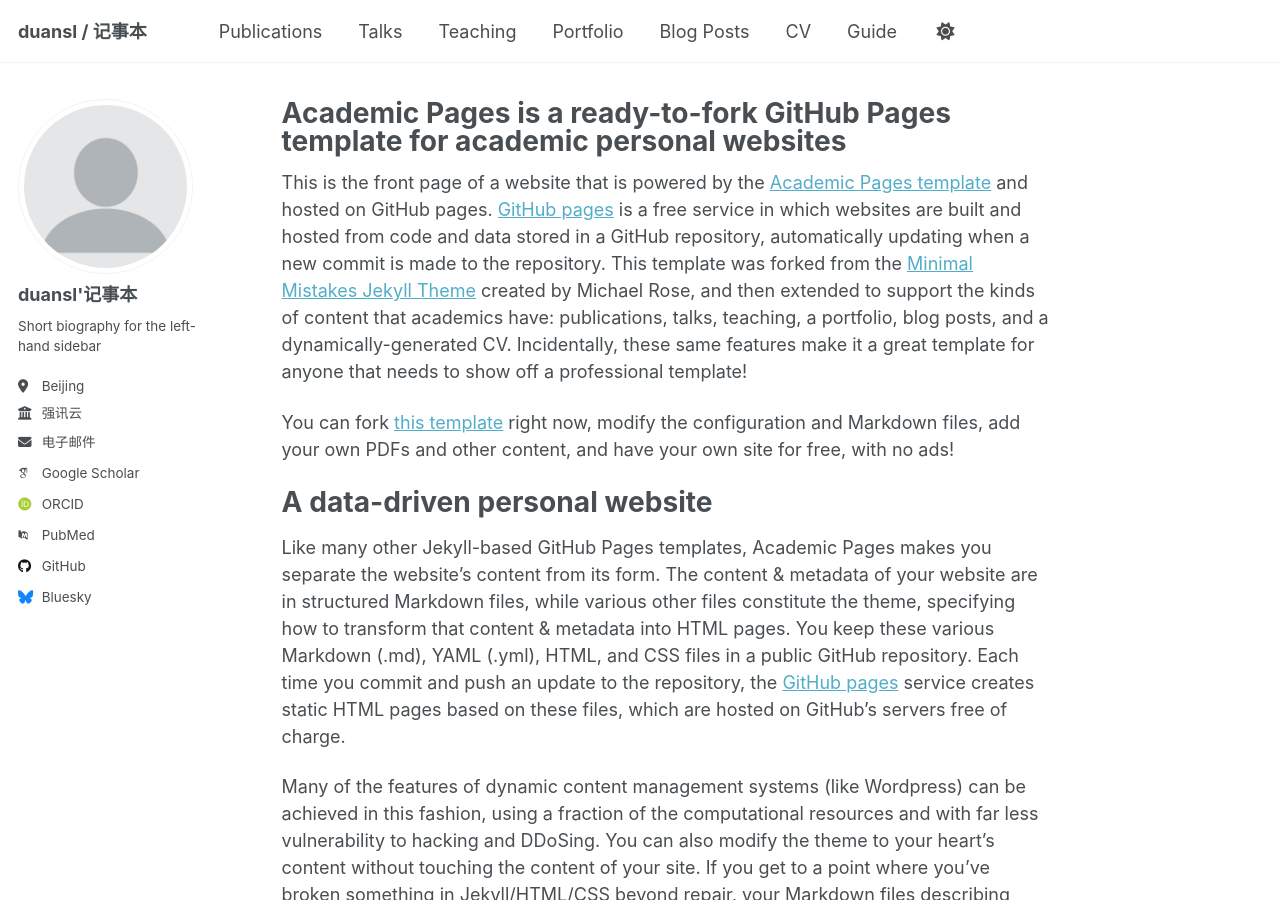
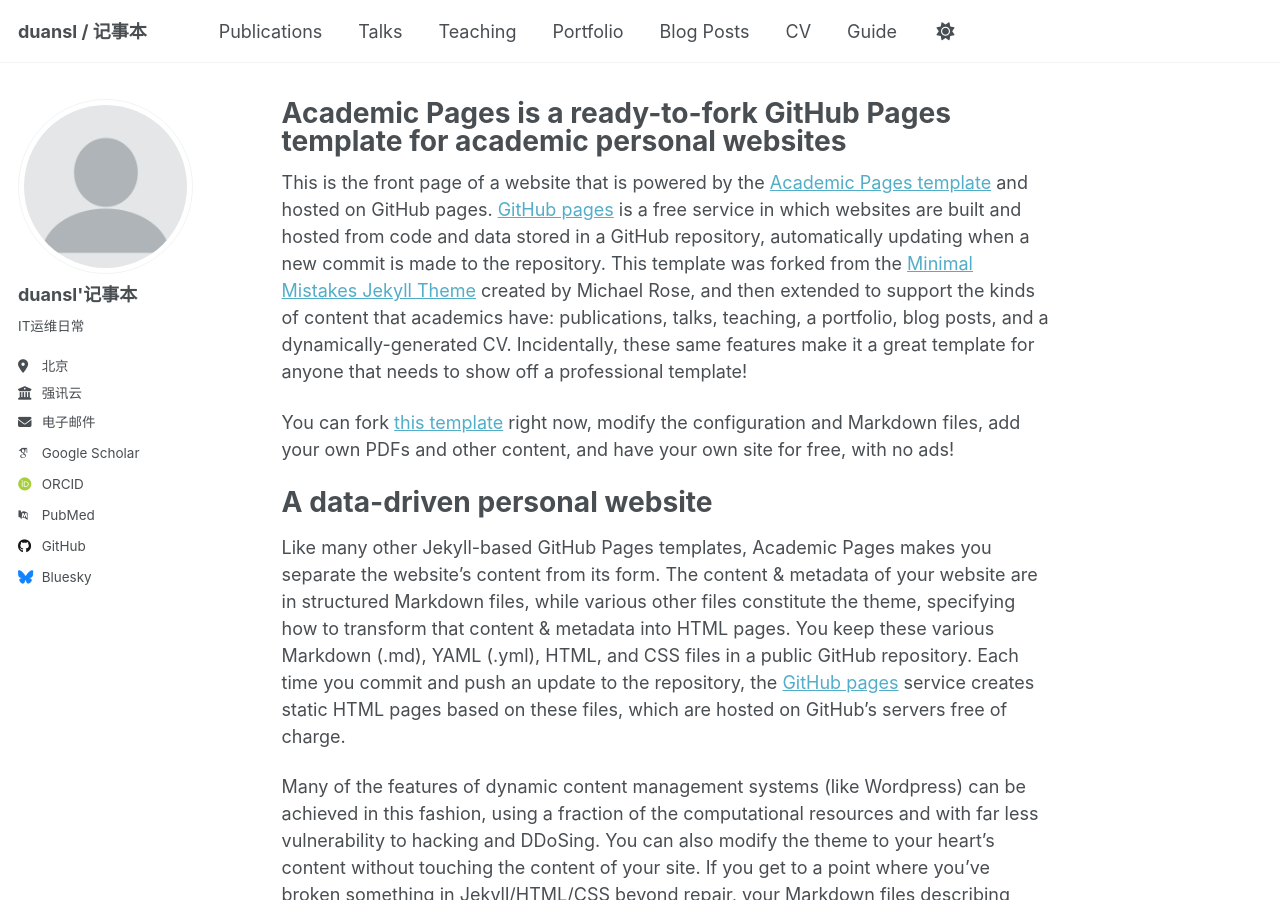
Before and after one commit to duansl/duansl.github.io, a Jekyll site: the page built from _pages/about.md, in a window 1280 px wide and 900 px high. Built offline with Jekyll 4.4.1, drawn with Linux system fonts in a browser that asks for light colours; some web fonts are replaced; a script that is not in the unit is left out.

Commit message:
Update _config.yml

```diff
--- a/_config.yml
+++ b/_config.yml
@@ -25,8 +25,8 @@ author:
   avatar           : "profile.png"
   name             : "duansl'记事本"
   pronouns         : # example: "she/her"
-  bio              : "Short biography for the left-hand sidebar"
-  location         : "Beijing"
+  bio              : "IT运维日常"
+  location         : "北京"
   employer         : "强讯云"
   uri              : # URL
   email            : "duansl@allytel.com.cn"
```
